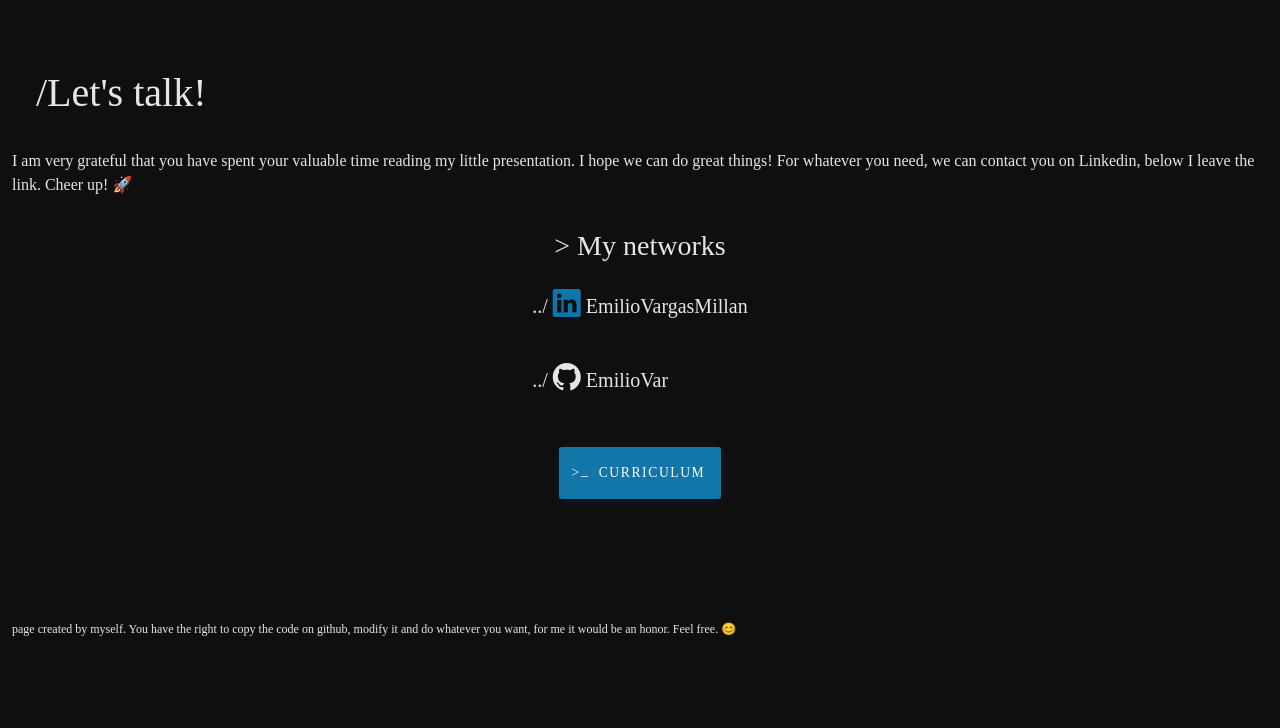
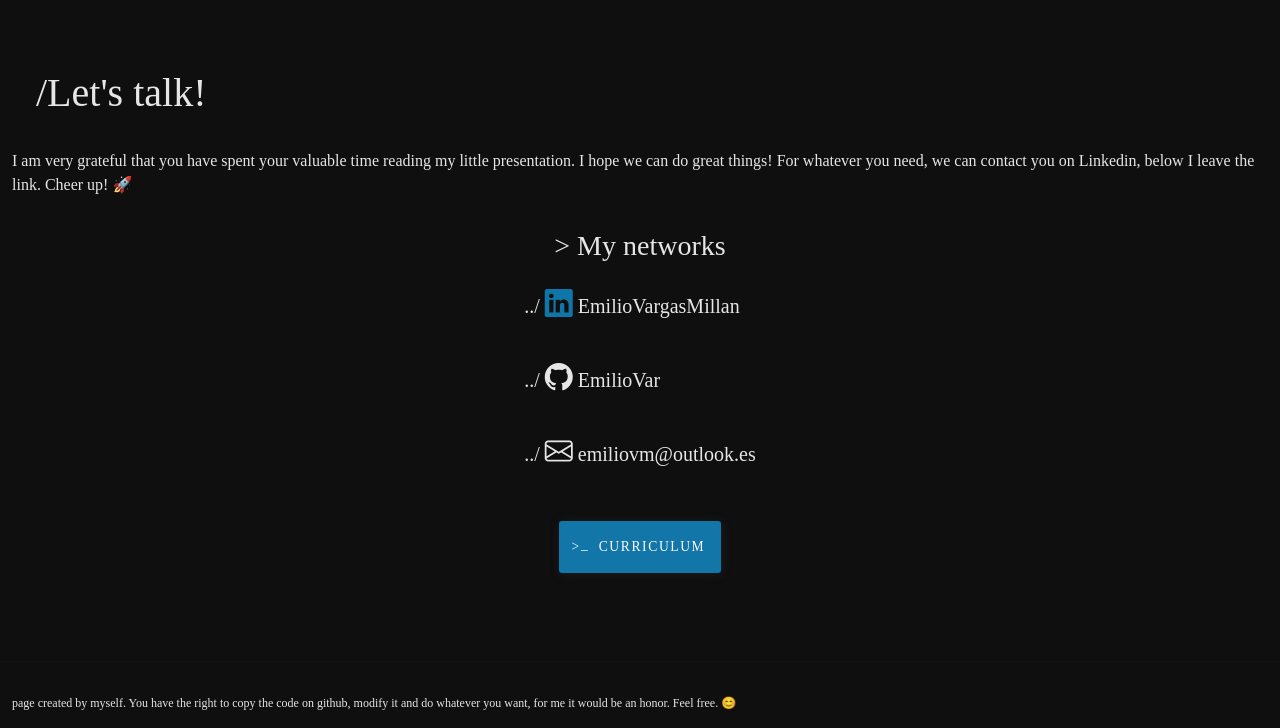
Before and after one commit to geannyna/EmilioVar.github.io, a website: page indexEn.html in a window 1280 px wide. Shown: the part 2427-3155 px from the top of the page. Before the commit the page ends 3081 px from the top, so only its background shows below. Drawn offline with nearby package versions, Linux system fonts and the light colour scheme; a web font is replaced by a local one.

Commit message:
added mail in contact

```diff
--- a/indexEn.html
+++ b/indexEn.html
@@ -111,16 +111,18 @@ Courage! forward always developer!
         <div class="row mt-4 txt-1 d-flex align-items-center">
             <div class="col-12 p-4">
                 <h4 class="mb-3"> > Basic information</h4>
-                <p>-> I saw the world for the first time in <strong>July 19, 1995</strong> so <span style="color: rgb(0, 170, 255);">according to magical javascript calculations i am currently <span
-                    style="color: rgb(0, 170, 255)" class="ageEn"></span> years old.</span> I was born in <span
-                        style="color: orange;">Valencia,</span> Spain, where I live. </p>
+                <p>-> I saw the world for the first time in <strong>July 19, 1995</strong> so <span
+                        style="color: rgb(0, 170, 255);">according to magical javascript calculations i am currently
+                        <span style="color: rgb(0, 170, 255)" class="ageEn"></span> years old.</span> I was born in
+                    <span style="color: orange;">Valencia,</span> Spain, where I live. </p>
                 <p>-> I finished high school in 2015, and during my student years I fell in love with a subject that we
                     only skimmed about, <strong>the web development.</strong> After seeing HTML for the first time, I
                     knew that my future was there.</p>
                 <p>-> Since then I have been moving around various places doing work in the field of the web and gaining
                     experience, until finally <span style="color: #c33c54">I decided to really train for the profession
                         that I am passionate about, </span>the web development ❤️.</p>
-                <p>-><span class="age"></span> To fulfill my purpose, I looked for the best way to learn, and in part I achieved it by studying
+                <p>-><span class="age"></span> To fulfill my purpose, I looked for the best way to learn, and in part I
+                    achieved it by studying
                     self-taught, but I needed something more. It was then that I signed up for <span
                         style="color: #fff000">the Aulab bootcamp, Hackademy, where you learn to be a full stack web
                         developer,</span> thanks to which I have acquired all the bases and knowledge necessary to be
@@ -195,13 +197,13 @@ Courage! forward always developer!
             <div class="row">
                 <div class="col-12 text-center col-md-6">
                     <a target="_blank" href="https://www.credential.net/8c6fa4ae-103f-407b-8e6d-caba509e4e53#gs.dxlfj8">
-                    <img class="h-75 img-fluid" src="./media/img/certificates/aulab.jpg" alt="">
+                        <img class="h-75 img-fluid" src="./media/img/certificates/aulab.jpg" alt="">
                     </a>
                     <p class="mt-2">bootcamp Full Stack web developer</p>
                 </div>
                 <div class="col-12 text-center col-md-6">
                     <a target="_blank" href="https://www.udemy.com/certificate/UC-FR346TME/">
-                    <img class="h-75 img-fluid" src="./media/img/certificates/udemy-html.jpg" alt="">
+                        <img class="h-75 img-fluid" src="./media/img/certificates/udemy-html.jpg" alt="">
                     </a>
                     <p class="mt-2">Course web designer in Udemy</p>
                 </div>
@@ -226,13 +228,19 @@ Courage! forward always developer!
             <div class="col-12 d-flex flex-column align-items-center my-3">
                 <h3 class="mb-4">> My networks</h3>
                 <ul class="list-unstyled mb-3">
+                    <!-- linkedin -->
                     <li class=" Footer-1 p-3"><a class="text-decoration-none fs-5" style="color: var(--white-color)"
                             href="https://www.linkedin.com/in/emiliovargasmillan
-                        " target="_blank">../ <i class="bi bi-linkedin fs-3" style="color: #0e76a8"></i>
+                    " target="_blank">../ <i class="bi bi-linkedin fs-3" style="color: #0e76a8"></i>
                             EmilioVargasMillan</a></li>
+                    <!-- github -->
                     <li class="Footer-2 p-3"><a class="text-decoration-none fs-5" style="color: var(--white-color)"
                             href="https://www.github.com/EmilioVar" target="_blank">../ <i
                                 class="bi bi-github fs-3"></i> EmilioVar</a></li>
+                    <!-- email -->
+                    <li class="Footer-3 p-3"><a class="text-decoration-none fs-5" style="color: var(--white-color)"
+                            href="mailto:emiliovm@outlook.es" target="_blank">../ <i class="bi bi-envelope fs-3"></i>
+                            emiliovm@outlook.es</a></li>
                 </ul>
             </div>
         </div>
@@ -240,7 +248,8 @@ Courage! forward always developer!
         <div class="container d-flex justify-content-center">
             <div class="row">
                 <div class="col-12">
-                    <button id="btn-curriculum"><a target="_blank" class="text-decoration-none text-white" href="https://drive.google.com/file/d/1341uShKPcDfJxsbAoadmj2HpjywMVeSz/view?usp=sharing">CURRICULUM</a></button>
+                    <button id="btn-curriculum"><a target="_blank" class="text-decoration-none text-white"
+                            href="https://drive.google.com/file/d/1341uShKPcDfJxsbAoadmj2HpjywMVeSz/view?usp=sharing">CURRICULUM</a></button>
                 </div>
             </div>
         </div>
--- a/javascript.js
+++ b/javascript.js
@@ -6,6 +6,7 @@ const titleSecond = document.querySelector(".title-second");
 const Footer = document.querySelector(".Footer");
 const Footer1 = document.querySelector(".Footer-1");
 const Footer2 = document.querySelector(".Footer-2");
+const Footer3 = document.querySelector(".Footer-3");
 const certificates = document.querySelector(".sectionCertificates");
 const btnCurriculum = document.querySelector("#btn-curriculum");
 
@@ -47,6 +48,7 @@ observer.observe(titleSecond);
 observer.observe(Footer);
 observer.observe(Footer1);
 observer.observe(Footer2);
+observer.observe(Footer3);
 observer.observe(certificates);
 observer.observe(btnCurriculum);
 
--- a/style.css
+++ b/style.css
@@ -274,13 +274,17 @@ p {
 
 .Footer-1 {
     opacity: 0;
-    transition: 1s ease-in-out 1.5s;
+    transition: 1s ease-in-out 1s;
 }
 
 .Footer-2 {
     opacity: 0;
     transition: 1s ease-in-out 1.5s;
+}
 
+.Footer-3 {
+    opacity: 0;
+    transition: 1s ease-in-out 2s;
 }
 
 /* DOWNFOOTER */
```
Also changed, not shown: index.html (+13 -5 lines).
